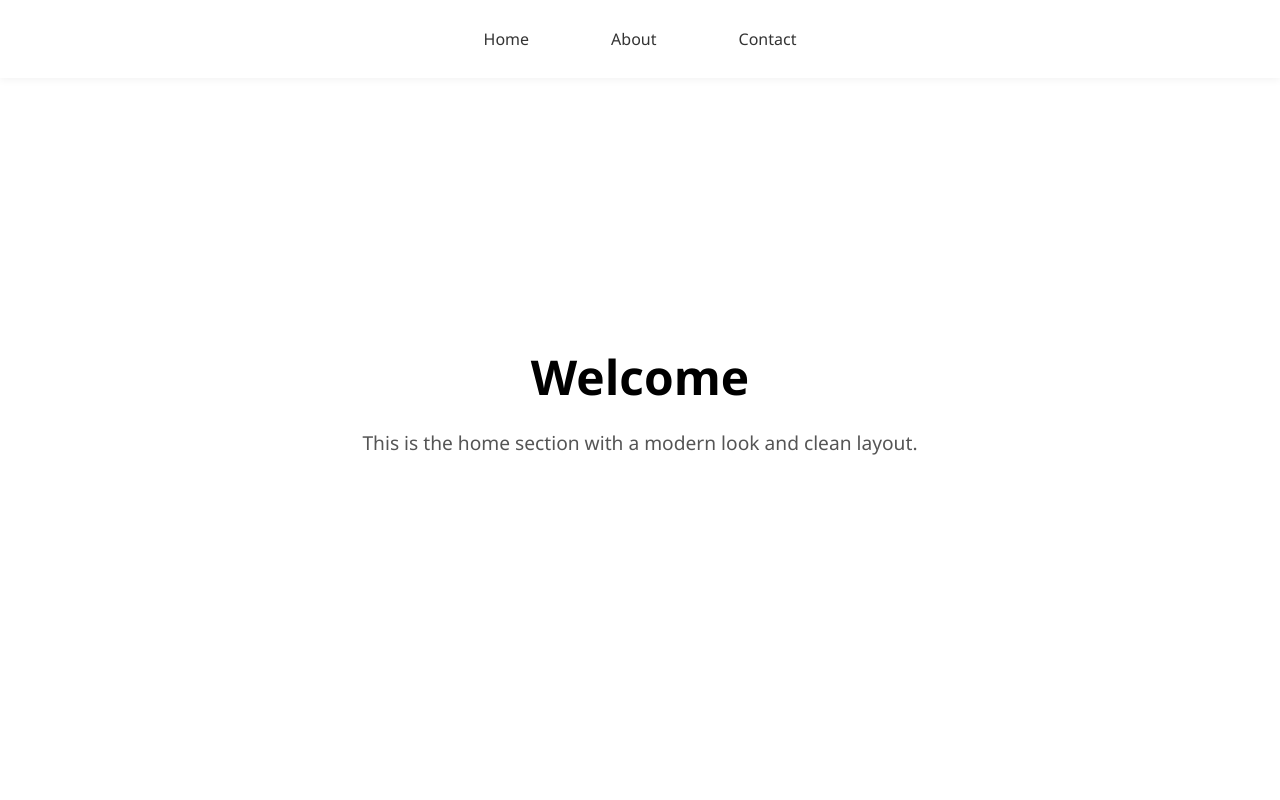
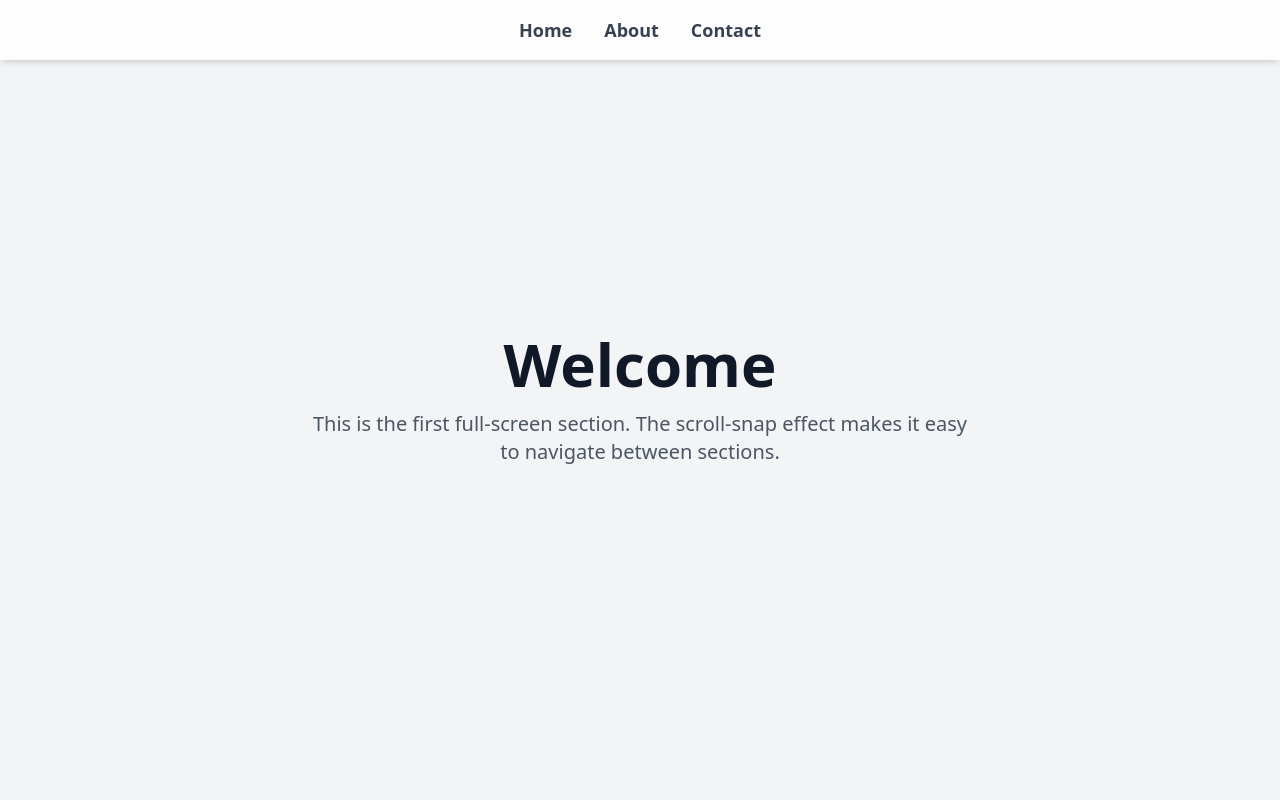
Before and after one commit to muhammaddanish044/muhammaddanish044.github.io, a plain HTML site: page index.html in a window 1280 px wide. Shown: the top 800 px of the page. Drawn offline with nearby package versions, Linux system fonts and the light colour scheme.

Commit message:
my starter webpage

```diff
--- a/index.html
+++ b/index.html
@@ -1,139 +1,101 @@
 <!DOCTYPE html>
-<html lang="en">
+<html lang="en" class="scroll-smooth">
 <head>
-  <meta charset="UTF-8" />
-  <meta name="viewport" content="width=device-width, initial-scale=1.0"/>
-  <title>Modern Scroll Page</title>
+    <meta charset="UTF-8">
+    <meta name="viewport" content="width=device-width, initial-scale=1.0">
+    <title>Modern Static Page</title>
+    <!-- Tailwind CSS CDN for modern, utility-first styling -->
+    <script src="https://cdn.tailwindcss.com"></script>
     <style>
-    * {
-      margin: 0;
-      padding: 0;
-      box-sizing: border-box;
+        /* Custom CSS for the full-screen sections and transitions */
+        .full-screen-section {
+            min-height: 100vh;
+            opacity: 0;
+            transition: opacity 1s ease-in-out;
+            scroll-snap-align: start; /* Helps sections snap to the viewport */
         }
 
-    html, body {
-      scroll-behavior: smooth;
-      font-family: 'Segoe UI', Tahoma, Geneva, Verdana, sans-serif;
-      height: 100%;
-      background: #f8f9fa;
+        .full-screen-section.active {
+            opacity: 1;
         }
 
-    header {
-      position: fixed;
-      width: 100%;
-      top: 0;
-      background: rgba(255, 255, 255, 0.95);
-      display: flex;
-      justify-content: center;
-      gap: 50px;
-      padding: 20px 0;
-      box-shadow: 0 2px 8px rgba(0, 0, 0, 0.05);
-      z-index: 1000;
-    }
-
-    header a {
-      text-decoration: none;
-      color: #333;
-      font-weight: 500;
-      padding: 8px 16px;
-      border-radius: 4px;
-      transition: background 0.3s;
-    }
-
-    header a:hover {
-      background: #e9ecef;
-    }
-
-    section {
-      height: 100vh;
-      display: flex;
-      align-items: center;
-      justify-content: center;
-      opacity: 0;
-      transform: translateY(30px);
-      transition: opacity 1s ease, transform 1s ease;
-    }
-
-    section.visible {
-      opacity: 1;
-      transform: translateY(0);
-    }
-
-    .section-1 { background: #ffffff; }
-    .section-2 { background: #f1f3f5; }
-    .section-3 { background: #dee2e6; }
-
-    .content {
-      text-align: center;
-      max-width: 600px;
-      padding: 20px;
-    }
-
-    .content h1 {
-      font-size: 3rem;
-      margin-bottom: 20px;
-    }
-
-    .content p {
-      font-size: 1.2rem;
-      color: #555;
-    }
-
-    /* Offset to handle fixed header */
-    section::before {
-      content: "";
-      display: block;
-      height: 80px;
-      margin-top: -80px;
-      visibility: hidden;
+        /* Prevent scroll-snap-type from affecting header */
+        .no-snap {
+            scroll-snap-type: none;
         }
     </style>
 </head>
-<body>
-  <header>
-    <a href="#section1">Home</a>
-    <a href="#section2">About</a>
-    <a href="#section3">Contact</a>
+<body class="bg-gray-50 text-gray-800 font-sans">
+
+    <!-- Header section with a 3-section navigation -->
+    <header class="fixed top-0 left-0 w-full z-50 bg-white bg-opacity-80 backdrop-blur-sm shadow-md py-4">
+        <nav class="container mx-auto flex justify-center space-x-8">
+            <a href="#home" class="text-lg font-semibold text-gray-700 hover:text-blue-500 transition-colors duration-300">Home</a>
+            <a href="#about" class="text-lg font-semibold text-gray-700 hover:text-blue-500 transition-colors duration-300">About</a>
+            <a href="#contact" class="text-lg font-semibold text-gray-700 hover:text-blue-500 transition-colors duration-300">Contact</a>
+        </nav>
     </header>
 
-  <section id="section1" class="section-1">
-    <div class="content">
-      <h1>Welcome</h1>
-      <p>This is the home section with a modern look and clean layout.</p>
+    <!-- Main content container with scroll-snap-type for smooth scrolling between sections -->
+    <main class="scroll-snap-y scroll-mandatory">
+
+        <!-- Section 1: Home -->
+        <section id="home" class="full-screen-section active flex flex-col items-center justify-center text-center p-8 bg-gray-100">
+            <div class="space-y-4">
+                <h1 class="text-6xl font-extrabold text-gray-900">Welcome</h1>
+                <p class="text-xl max-w-2xl text-gray-600">
+                    This is the first full-screen section. The scroll-snap effect makes it easy to navigate between sections.
+                </p>
             </div>
         </section>
 
-  <section id="section2" class="section-2">
-    <div class="content">
-      <h1>About</h1>
-      <p>Here you can talk about your mission, goals, or background.</p>
+        <!-- Section 2: About -->
+        <section id="about" class="full-screen-section flex flex-col items-center justify-center text-center p-8 bg-white">
+            <div class="space-y-4">
+                <h2 class="text-6xl font-extrabold text-gray-900">About Us</h2>
+                <p class="text-xl max-w-2xl text-gray-600">
+                    Discover more about our mission and what we do. Each section is designed to be a unique experience.
+                </p>
             </div>
         </section>
 
-  <section id="section3" class="section-3">
-    <div class="content">
-      <h1>Contact</h1>
-      <p>Provide ways for visitors to reach you — email, social links, etc.</p>
+        <!-- Section 3: Contact -->
+        <section id="contact" class="full-screen-section flex flex-col items-center justify-center text-center p-8 bg-gray-100">
+            <div class="space-y-4">
+                <h2 class="text-6xl font-extrabold text-gray-900">Get In Touch</h2>
+                <p class="text-xl max-w-2xl text-gray-600">
+                    We'd love to hear from you. Find our contact information and social links here.
+                </p>
             </div>
         </section>
+    </main>
 
+    <!-- JavaScript for the fade-in/fade-out effect using the Intersection Observer API -->
     <script>
-    // Fade-in on scroll
-    const sections = document.querySelectorAll('section');
+        document.addEventListener('DOMContentLoaded', () => {
+            const sections = document.querySelectorAll('.full-screen-section');
 
-    const observer = new IntersectionObserver(entries => {
+            // Set up the Intersection Observer
+            const observer = new IntersectionObserver((entries) => {
                 entries.forEach(entry => {
                     if (entry.isIntersecting) {
-          entry.target.classList.add('visible');
+                        // Add 'active' class to the section that is in view
+                        entry.target.classList.add('active');
+                    } else {
+                        // Remove 'active' class from sections that are not in view
+                        entry.target.classList.remove('active');
                     }
                 });
             }, {
-      threshold: 0.2
+                threshold: 0.5 // Trigger when 50% of the section is visible
             });
 
+            // Start observing each section
             sections.forEach(section => {
                 observer.observe(section);
             });
+        });
     </script>
+
 </body>
 </html>
```
Lines whose indentation alone changed are shown as unchanged.
